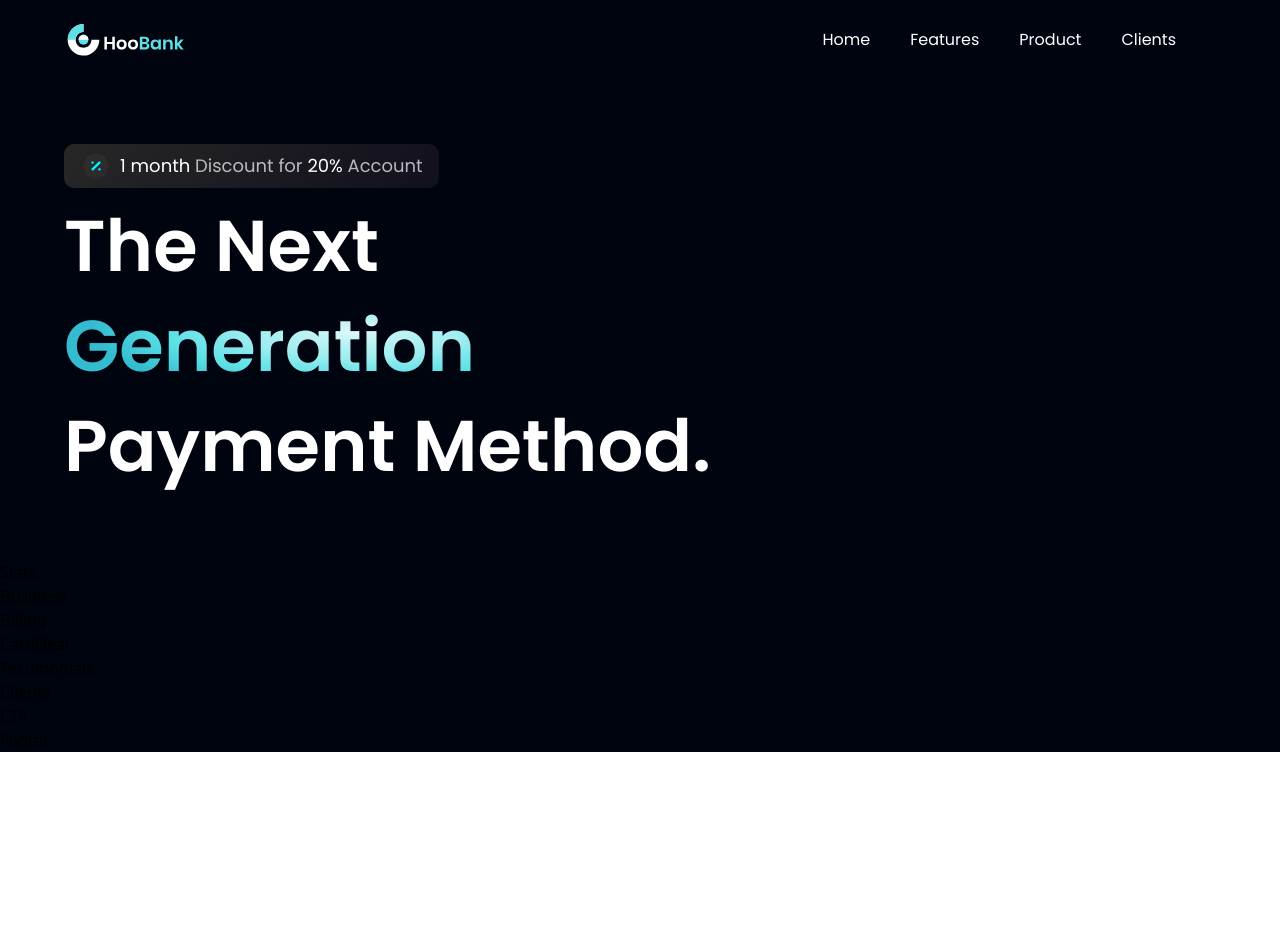
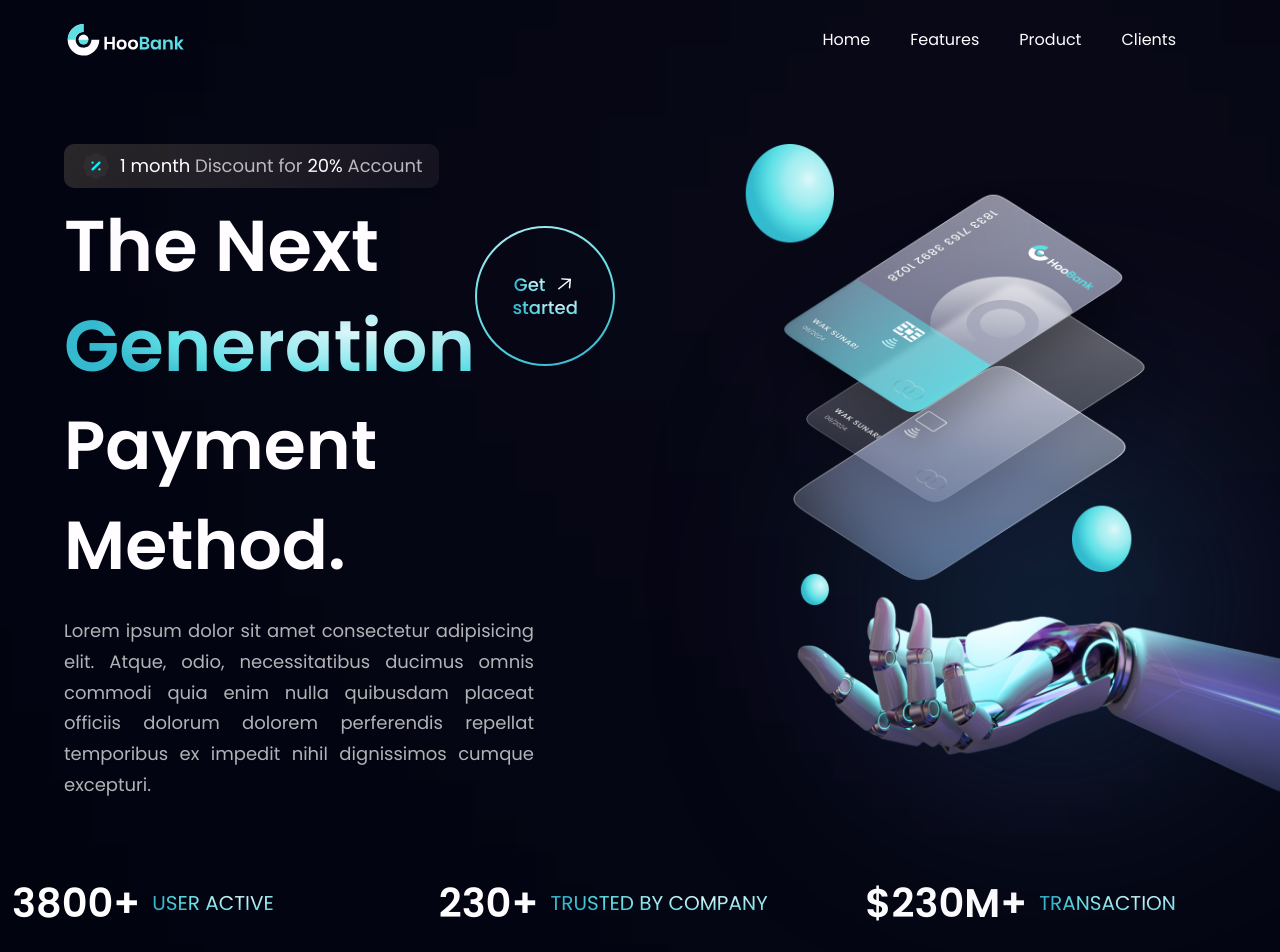
Before and after one commit to Tiamz01/bankApp, a React (Vite) app: page / in a window 1280 px wide. Shown: the top 952 px of the page. Before the commit the page ends 800 px from the top, so only its background shows below. Built offline with nearby package versions, Linux system fonts and the light colour scheme.

Commit message:
updating..

```diff
--- a/src/components/GetStarted.jsx
+++ b/src/components/GetStarted.jsx
@@ -2,6 +2,31 @@
 import styles from "../styles";
 import { arrowUp } from "../assets";
 
-const GetStarted = () => <div className={`${styles.flexCenter}`}></div>;
+const GetStarted = () => (
+	<div
+		className={`${styles.flexCenter} w-[140px] h-[140px] rounded-full bg-blue-gradient p-[2px] cursor-pointer`}
+	>
+		<div
+			className={`${styles.flexCenter}
+        flex-col bg-primary w-[100%] h-[100%] rounded-full`}
+		>
+			<div className={`${styles.flexStart} flex-row`}>
+				<p className='font-poppins font-medium text-[18px] leading-[23px] mr-2'>
+					<span className='text-gradient'>Get</span>
+				</p>
+				<span>
+					<img
+						src={arrowUp}
+						alt='arrow up'
+						className='w-[23px] h-[23px] object-contain'
+					/>
+				</span>
+			</div>
+			<p className='font-poppins font-medium text-[18px] leading-[23px]'>
+				<span className='text-gradient'>started </span>
+			</p>
+		</div>
+	</div>
+);
 
 export default GetStarted;
--- a/src/components/Hero.jsx
+++ b/src/components/Hero.jsx
@@ -24,16 +24,41 @@
 			</div>
 
 			<div className='flex flex-row justify-between items-center w-full'>
-				<h1 className='flex-1 font-poppins font-semibold text-white ss:text-[72px] ss:leading-[100px] leading-[75px] '>
+				<h1 className='flex-1 font-poppins font-semibold text-white text-[52px] ss:text-[72px] ss:leading-[100px] leading-[75px] '>
 					The Next <br className='sm:block hidden' />{" "}
 					<span className='text-gradient'> Generation </span>
-					<br className='sm:block hidden' /> Payment Method.
+					<br className='sm:block hidden' />
 				</h1>
 
 				<div className='ss:flex hidden md:mr-4 mr-0'>
 					<GetStarted />
 				</div>
 			</div>
+
+			<h1 className='flex-1 font-poppins  block font-semibold text-white ss:text-[68px] text-[32px] ss:leading-[100px] leading-[75px] w-full '>
+				Payment Method.
+			</h1>
+			<p className={`${styles.paragraph} max-w-[470px] mt-5 text-justify`}>
+				Lorem ipsum dolor sit amet consectetur adipisicing elit. Atque, odio,
+				necessitatibus ducimus omnis commodi quia enim nulla quibusdam placeat
+				officiis dolorum dolorem perferendis repellat temporibus ex impedit
+				nihil dignissimos cumque excepturi.
+			</p>
+		</div>
+		<div className={`${styles.flexCenter}flex-1 flex-row relative`}>
+			<img
+				src={robot}
+				alt='robot'
+				className='w-[100%]h-[100%}  relative z-[5]'
+			/>
+			<div className='absolute z-[0] w-[40%] h-[35%] top-0 pink__gradient'></div>
+			<div className='absolute z-[0] w-[40%] h-[35%] top-0 pink__gradient'></div>
+
+			<div className='absolute z-[1] w-[50%] h-[50%] bottom-20 right-20 rounded-full blue__gradient'></div>
+		</div>
+
+		<div className={`ss:hidden ${styles.flexCenter}`}>
+			<GetStarted />
 		</div>
 	</section>
 );
--- a/src/components/Stats.jsx
+++ b/src/components/Stats.jsx
@@ -1,7 +1,23 @@
 import React from "react";
+import { stats } from "../constants";
+import styles from "./../styles";
 
-const Stats = () => {
-	return <div>Stats</div>;
-};
+const Stats = () => (
+	<section className={`${styles.flexCenter} flex-row flex-wrap sm:mb-20 mb-6`}>
+		{stats.map((stat) => (
+			<div
+				key={stat.id}
+				className={`flex flex-1 m-3 flex-row justify-start items-center`}
+			>
+				<h4 className='font-poppins font-semibold xs:text-[40px] text-[30px] xs:leading-[53px] leading-[43px] text-white'>
+					{stat.value}
+				</h4>
+				<p className='font-poppins font-normal  xs:text-[20px] text-[15px] xs:leading-[26px] leading-[21px] text-gradient uppercase ml-3'>
+					{stat.title}
+				</p>
+			</div>
+		))}
+	</section>
+);
 
 export default Stats;
```
